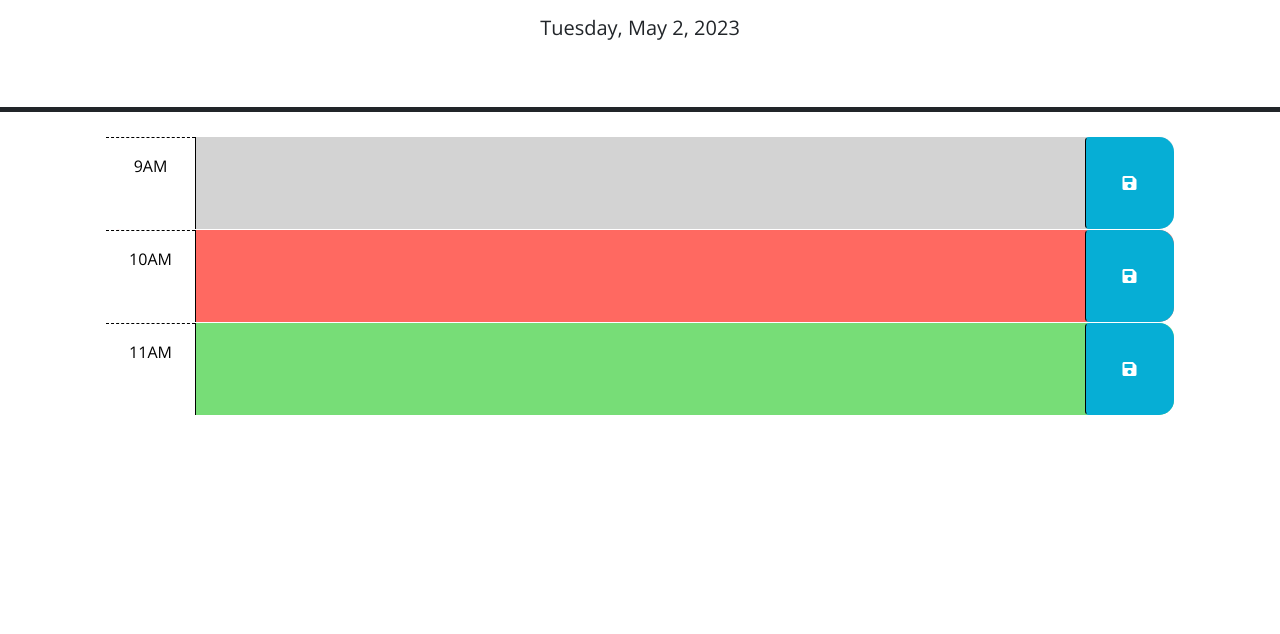
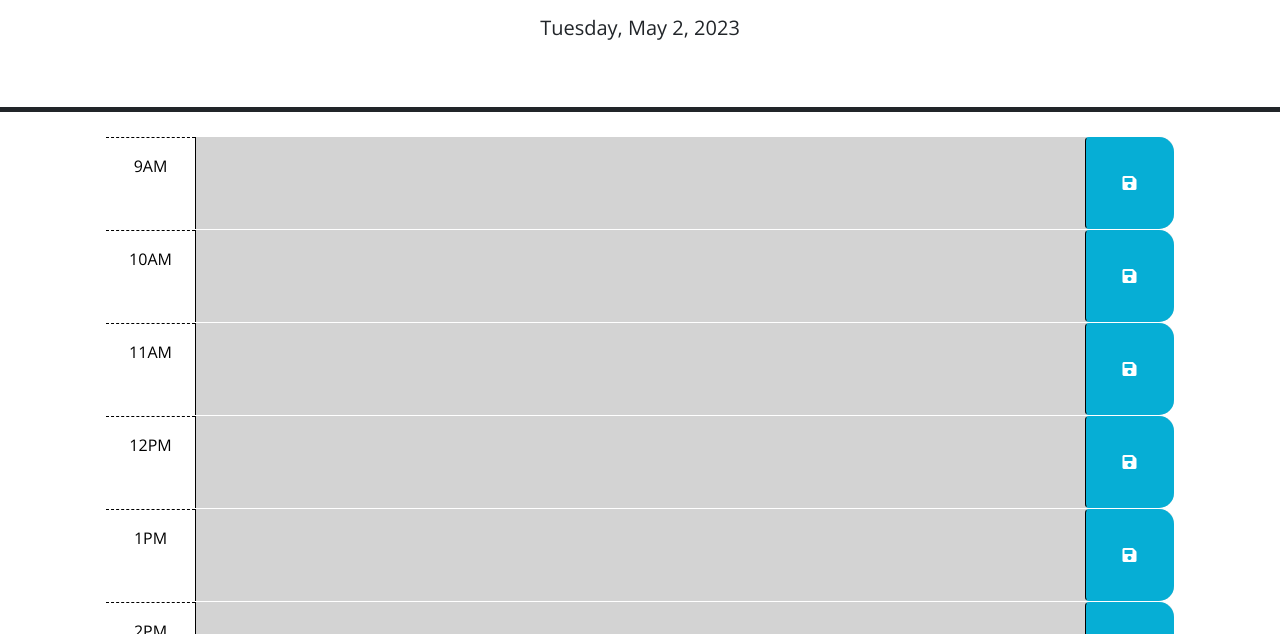
Before and after one commit to nporter619/Work-Day-Scheduler, a plain HTML site: page Develop/index.html in a window 1280 px wide. Shown: the part 166-800 px from the top of the page. Drawn offline with nearby package versions, Linux system fonts and the light colour scheme.

Commit message:
got the current hour from day js made a for loop iterating the hours,comparing them to the current hourthen made and appended the finished timeblocks nulled out the indexes

```diff
--- a/Develop/index.html
+++ b/Develop/index.html
@@ -40,31 +40,31 @@
         -->
 
       <!-- Example of a past time block. The "past" class adds a gray background color. -->
-      <div id="hour-9" class="row time-block past">
+      <!-- <div id="hour-9" class="row time-block past">
         <div class="col-2 col-md-1 hour text-center py-3">9AM</div>
         <textarea class="col-8 col-md-10 description" rows="3"> </textarea>
         <button class="btn saveBtn col-2 col-md-1" aria-label="save">
           <i class="fas fa-save" aria-hidden="true"></i>
         </button>
-      </div>
+      </div> -->
 
       <!-- Example of a a present time block. The "present" class adds a red background color. -->
-      <div id="hour-10" class="row time-block present">
+      <!-- <div id="hour-10" class="row time-block present">
         <div class="col-2 col-md-1 hour text-center py-3">10AM</div>
         <textarea class="col-8 col-md-10 description" rows="3"> </textarea>
         <button class="btn saveBtn col-2 col-md-1" aria-label="save">
           <i class="fas fa-save" aria-hidden="true"></i>
         </button>
-      </div>
+      </div> -->
 
       <!-- Example of a future time block. The "future" class adds a green background color. -->
-      <div id="hour-11" class="row time-block future">
+      <!-- <div id="hour-11" class="row time-block future">
         <div class="col-2 col-md-1 hour text-center py-3">11AM</div>
         <textarea class="col-8 col-md-10 description" rows="3"> </textarea>
         <button class="btn saveBtn col-2 col-md-1" aria-label="save">
           <i class="fas fa-save" aria-hidden="true"></i>
         </button>
-      </div>
+      </div> -->
 
     <script src="https://code.jquery.com/jquery-3.4.1.min.js"></script>
     <script
--- a/Develop/script.js
+++ b/Develop/script.js
@@ -14,11 +14,41 @@ $(function () {
   // attribute of each time-block be used to conditionally add or remove the
   // past, present, and future classes? How can Day.js be used to get the
   // current hour in 24-hour time?
+    const currentHour = dayjs().hour();
+    // run through the iteration of 9-5 on a 24 hour clock
+    for (let hour = 9; hour <= 17; hour++) {
+      let timeBlockStatus = "";
+      // time block status to be determined
+      if (hour < currentHour) {
+        timeBlockStatus = "past";
+      } else if (hour === currentHour) {
+        timeBlockStatus = "present";
+      } else {
+        timeBlockStatus = "future";
+      }
+      // if over 12 add pm if =12 add pm else add am
+      const hourLabel = hour > 12 ? `${hour - 12}PM` : hour === 12 ? `${hour}PM` : `${hour}AM`;
+      // add our new timeblocks with the timeBlockStatus and hourLabel using backquotes
+      const timeBlock = `
+    <div id="hour-${hour}" class="row time-block ${timeBlockStatus}">
+      <div class="col-2 col-md-1 hour text-center py-3">${hourLabel}</div>
+      <textarea class="col-8 col-md-10 description" rows="3"></textarea>
+      <button class="btn saveBtn col-2 col-md-1" aria-label="save">
+        <i class="fas fa-save" aria-hidden="true"></i>
+      </button>
+    </div>
+    `;
+
+     $(".container-lg").append(timeBlock);
+    };
+
   //
   // TODO: Add code to get any user input that was saved in localStorage and set
   // the values of the corresponding textarea elements. HINT: How can the id
   // attribute of each time-block be used to do this?
   //
+
+
   // TODO: Add code to display the current date in the header of the page.
   // Get the current date using Day.js
   const currentDate = dayjs().format("dddd, MMMM D, YYYY");
```
